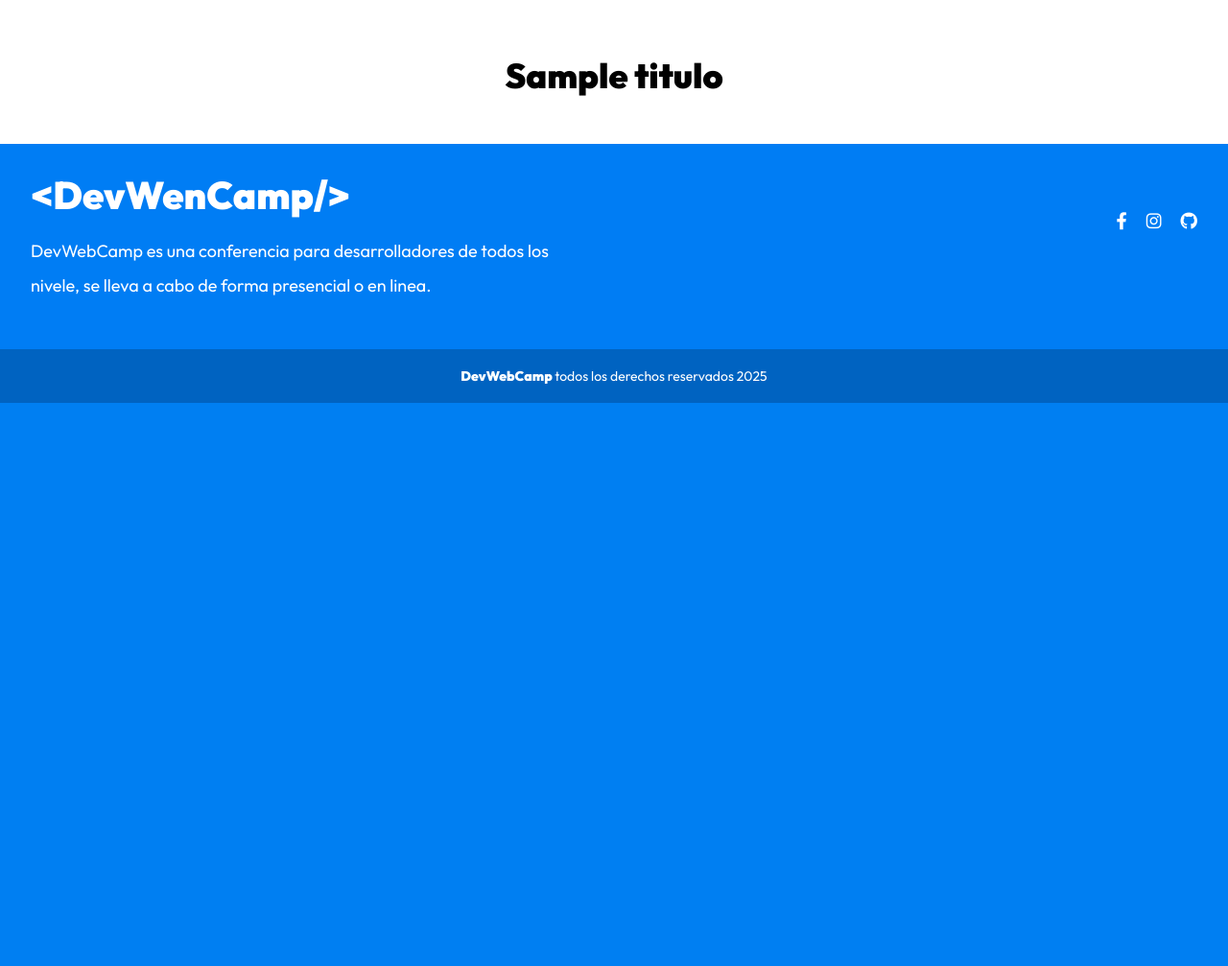
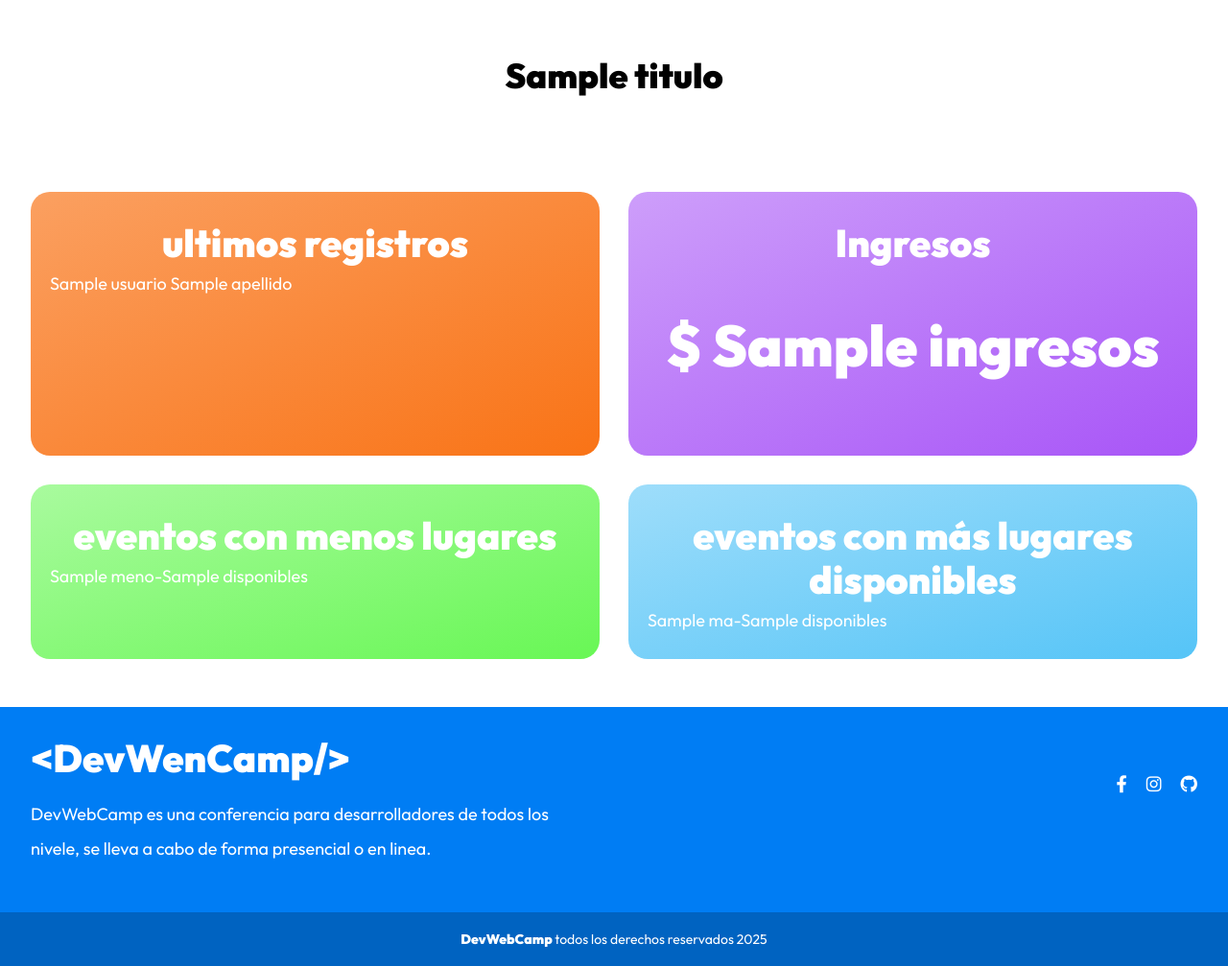
Before and after one commit to ADavidOli/DevWebCamp, a PHP site: template views/admin/dashboard/index.php in a window 1280 px wide. Shown: the part 747-1754 px from the top of the page at 96% size. Before the commit the page ends 1167 px from the top, so only its background shows below. Run offline with PHP 8.4, Linux system fonts and the light colour scheme; the template is opened without the code that fills it: most values are stand-ins (such as "Sample title", 1, 10 or a date in 2020); some libraries are stand-ins or nearby versions.

Commit message:
agregando dashboard

```diff
--- /dev/null
+++ b/src/scss/admin/_bloques.scss
@@ -0,0 +1,49 @@
+@use "base/variables" as v;
+@use "base/mixins" as mix;
+@use "sass:color";
+
+.bloques {
+  @include mix.contenedor;
+  @include mix.tablet{
+    margin-top: 10rem;
+  }
+
+  &__grid {
+    @include mix.grid(1, 3rem);
+    @include mix.desktop {
+      @include mix.grid(2, 3rem);
+    }
+  }
+}
+
+.bloque {
+  padding: 2rem;
+  color: v.$blanco;
+  border-radius: 2rem;
+
+  &:nth-child(1) {
+    @include mix.bg-gradient(#f97316);
+  }
+  &:nth-child(2) {
+    @include mix.bg-gradient(#a855f7);
+  }
+  &:nth-child(3) {
+    @include mix.bg-gradient(#68f755);
+  }
+    &:nth-child(4) {
+    @include mix.bg-gradient(#55c4f7);
+  }
+  &__heading {
+    margin: 1rem;
+    font-size: 4rem;
+  }
+  &__texto {
+    margin: 1rem 0;
+    &--cantidad {
+        margin-top: 5rem;
+        font-weight: v.$black;
+        font-size: 6rem;
+        text-align: center;
+    }
+  }
+}
--- a/src/scss/admin/_index.scss
+++ b/src/scss/admin/_index.scss
@@ -3,3 +3,4 @@
 @forward 'paginacion';
 @forward 'search';
 @forward 'ponentes';
+@forward 'bloques';
--- a/src/scss/base/_mixins.scss
+++ b/src/scss/base/_mixins.scss
@@ -176,3 +176,7 @@
         font-weight: v.$bold;
     }
 }
+
+@mixin bg-gradient($bg_color){
+    background-image:linear-gradient(to left top, $bg_color, color.adjust($bg_color, $lightness: 15%));
+}
--- a/views/admin/dashboard/index.php
+++ b/views/admin/dashboard/index.php
@@ -1 +1,35 @@
-<h2 class="dashboard__heading"><?php echo $titulo?></h2>
+<h2 class="dashboard__heading"><?php echo $titulo ?></h2>
+<main class="bloques">
+    <div class="bloques__grid">
+        <div class="bloque">
+            <h3 class="bloque__heading">ultimos registros</h3>
+            <?php foreach ($registros as $registro) { ?>
+                <p class="bloque__texto">
+                    <?php echo $registro->usuario->nombre . " " . $registros->usuario->apellido ?>
+                </p>
+            <?php } ?>
+        </div>
+        <div class="bloque">
+            <h3 class="bloque__heading">Ingresos</h3>
+            <p class="bloque__texto--cantidad"> $ <?php echo $ingresos ?></p>
+        </div>
+        <div class="bloque">
+            <h3 class="bloque__heading">eventos con menos lugares</h3>
+            <?php foreach ($menos as $menor) { ?>
+                <p class="bloque__texto">
+                    <?php echo $menor->nombre . "-" . $menor->disponibles?>
+                </p>
+            <?php } ?>
+        </div>
+        <div class="bloque">
+            <h3 class="bloque__heading">eventos con más lugares disponibles</h3>
+            <?php foreach ($mas as $mayor) { ?>
+                <p class="bloque__texto">
+                    <?php echo $mayor->nombre . "-" . $mayor->disponibles ?>
+                </p>
+            <?php } ?>
+        </div>
+    </div>
+
+
+</main>
```
Also changed, not shown: controllers/DashboardController.php (+21 -0 lines), controllers/RegistradosController.php (+39 -6 lines), models/ActiveRecord.php (+10 -2 lines), views/admin/registrados/index.php (+34 -1 lines), public/build/css/app.css, 1 other file.
